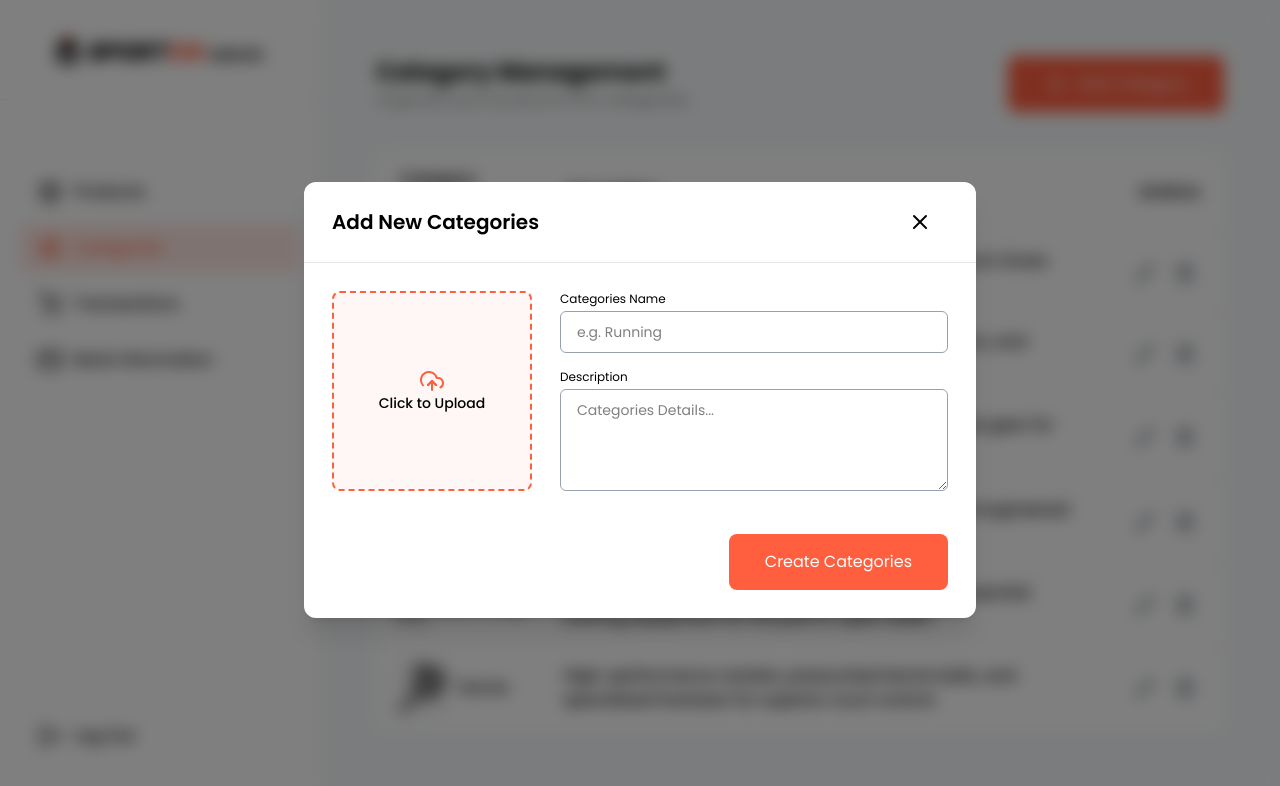
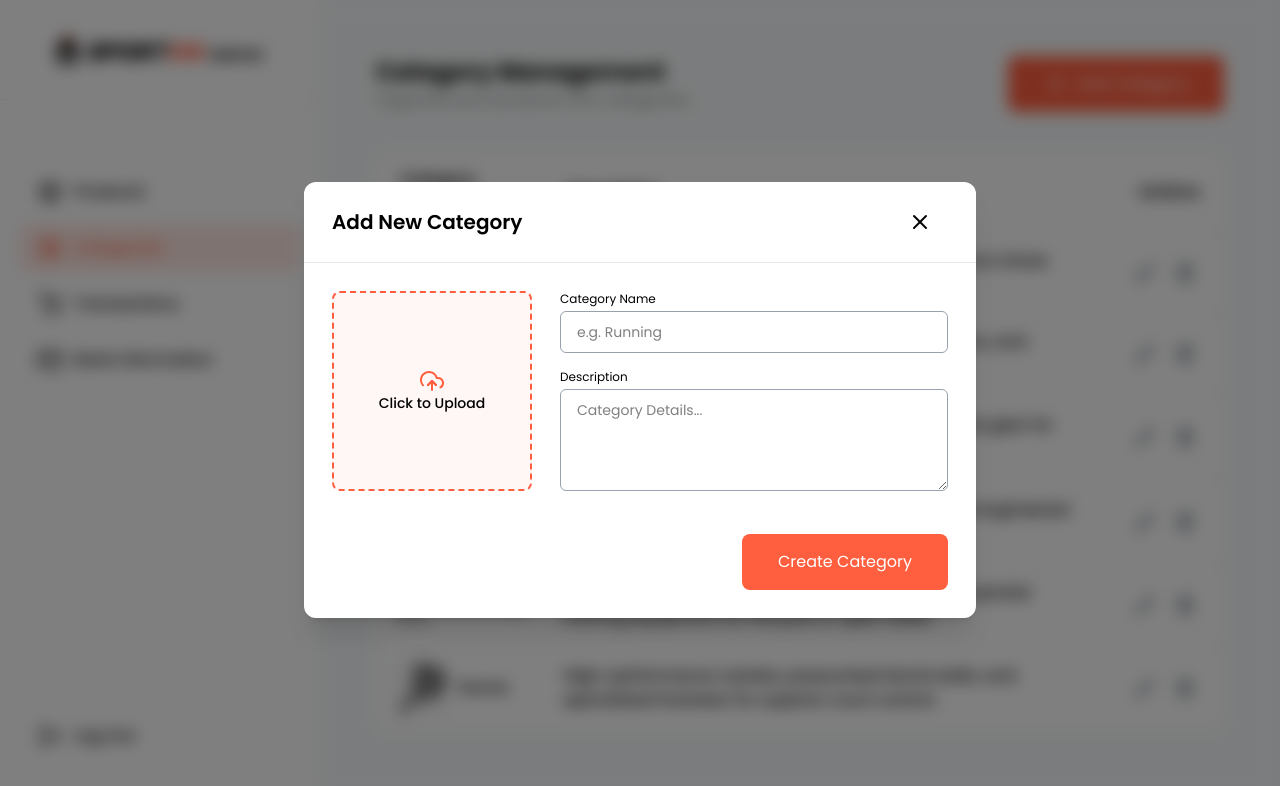
Before and after one commit to ikhfad/ikhfad-sporton-fe, a Next.js app: page /admin/categories in a window 1280 px wide. Both pictures are taken after a click on the button "Add Category". Shown: the top 786 px of the page. Built offline with nearby package versions, Linux system fonts and the light colour scheme.

Commit message:
refactor: rename categories modal to category modal

```diff
--- a/app/(dashboard)/components/categories/category-modal.tsx
+++ b/app/(dashboard)/components/categories/category-modal.tsx
@@ -3,23 +3,23 @@ import Modal from "../ui/modal";
 import ImageUploadPreview from "../ui/image-upload-preview";
 import { useState } from "react";
 
-type TCategoriesModalProps = {
+type TCategoryModalProps = {
   isOpen: boolean;
   onClose: () => void;
 };
 
-const CategoriesModal = ({ isOpen, onClose }: TCategoriesModalProps) => {
+const CategoryModal = ({ isOpen, onClose }: TCategoryModalProps) => {
   const [imageFile, setImageFile] = useState<File | null>(null);
   const [imagePreview, setImagePreview] = useState<string | null>(null);
 
   return (
-    <Modal isOpen={isOpen} onClose={onClose} title="Add New Categories">
+    <Modal isOpen={isOpen} onClose={onClose} title="Add New Category">
       <div className="flex flex-col gap-6">
         <div className="flex gap-7">
           <div className="min-w-50 aspect-square">
             <ImageUploadPreview
               value={imagePreview}
-              label="Categories Image"
+              label="Category Image"
               onChange={(file) => {
                 setImageFile(file);
                 setImagePreview(URL.createObjectURL(file));
@@ -28,7 +28,7 @@ const CategoriesModal = ({ isOpen, onClose }: TCategoriesModalProps) => {
           </div>
           <div className="flex flex-col gap-4 w-full">
             <div className="input-group-admin">
-              <label htmlFor="categoryName">Categories Name</label>
+              <label htmlFor="categoryName">Category Name</label>
               <input
                 type="text"
                 name="categoryName"
@@ -42,15 +42,15 @@ const CategoriesModal = ({ isOpen, onClose }: TCategoriesModalProps) => {
             name="description"
             id="description"
             rows={4}
-            placeholder="Categories Details..."
+            placeholder="Category Details..."
           ></textarea>
         </div>
           </div>
         </div>
-        <Button className="ml-auto mt-3 rounded-lg">Create Categories</Button>
+        <Button className="ml-auto mt-3 rounded-lg">Create Category</Button>
       </div>
     </Modal>
   );
 };
 
-export default CategoriesModal;
+export default CategoryModal;
```
